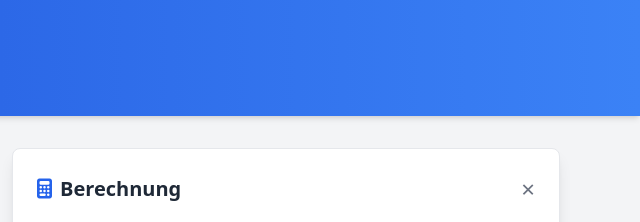
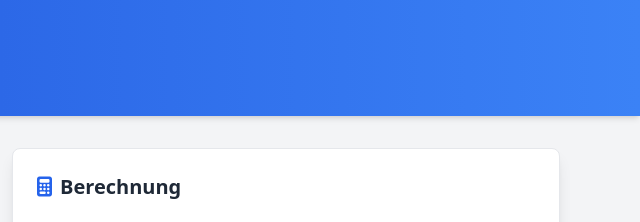
Before and after one commit to wintermeyer/online-unterhaltsrechner.de, a plain HTML site: page index.html in a window 1280 px wide. Shown: the top 222 px of the page, 640-1280 px from the left. Drawn offline with nearby package versions, Linux system fonts and the light colour scheme.

Commit message:
Remove not used button

```diff
--- a/index.html
+++ b/index.html
@@ -300,7 +300,7 @@
             <i class="fas fa-calculator mr-2 text-blue-600"></i>
             Berechnung
           </h2>
-          <button id="closeResult" class="text-gray-500 hover:text-gray-700 text-2xl hover:rotate-90 transition-transform duration-300">&times;</button>
+
         </div>
 
         <div id="ergebnisContainer">
```
